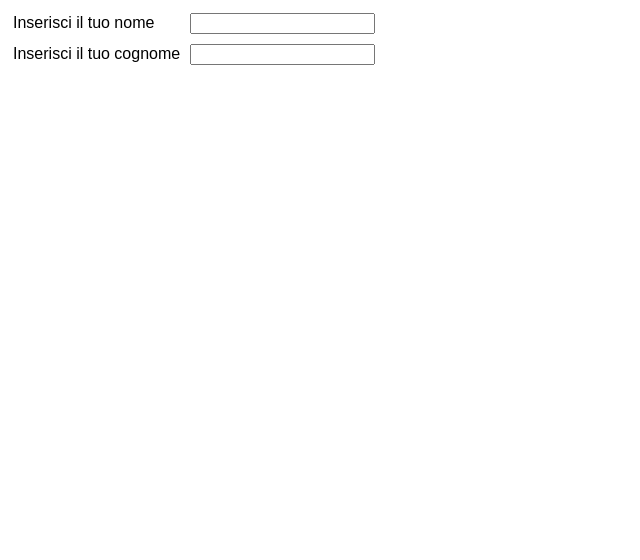
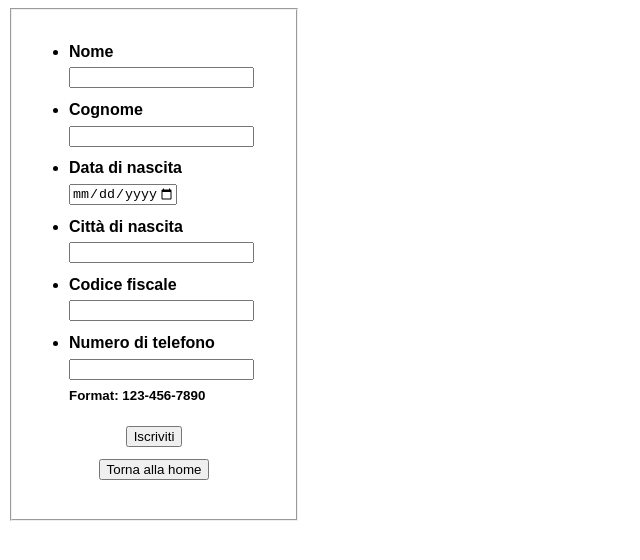
Before and after one commit to Giacca87/FrontEnd, a plain HTML site: page Lezione3/esercizio_form_pg2.html in a window 1280 px wide. Shown: the whole page, without its empty margins (0-640 px from the left). Drawn offline with Linux system fonts and the light colour scheme.

Commit message:
esercitazione_form

```diff
--- a/Lezione3/css/css_meet&eat.css
+++ b/Lezione3/css/css_meet&eat.css
@@ -10,9 +10,8 @@ span.piattaforma_social {
 
 .form_css {
     padding: 5px;
-    display: table;
     font-family: Arial, Helvetica, sans-serif;
-
+    font-weight: bold;
 }
 
 div.form_css {
@@ -21,10 +20,8 @@ div.form_css {
 
 label,
 input {
-    display: table-cell;
-    margin-bottom: 10px;
+    display: flex;
+    align-items: flex-start;
+    margin-bottom: 15px;
+    margin: 0.4rem 0;
 }
-
-label {
-    padding-right: 10px;
-}
--- a/Lezione3/esercizio_form_pg2.html
+++ b/Lezione3/esercizio_form_pg2.html
@@ -9,17 +9,58 @@
 </head>
 
 <body>
-    <form action="" method="get" class="form_css">
-        <div class="form_css">
-            <label for="name">Inserisci il tuo nome </label>
-            <input type="text" name="name" id="name" pattern="[A-Za-z]*" required>
-        </div>
+    <fieldset style="width: 260px;">
+        <form action="" method="get" class="form_css">
+            <ul>
+                <li>
+                    <div class="form_css">
+                        <label for="name">Nome </label>
+                        <input type="text" name="name" id="name">
+                    </div>
+                </li>
+                <li>
+                    <div class="form_css">
+                        <label for="cognome">Cognome</label>
+                        <input type="text" name="cognome" id="cognome">
+                    </div>
+                </li>
+                <li>
+                    <div class="form_css">
+                        <label for="nascita">Data di nascita</label>
+                        <input type="date" name="nascita" id="data_di_nascita" value="" max="2005-01-01">
+                    </div>
+                </li>
+                <li>
+                    <div class="form_css">
+                        <label for="città_di_nascita">Città di nascita</label>
+                        <input type="text" name="città_di_nascita" id="città_di_nascita">
+                    </div>
+                </li>
+                <li>
+                    <div class="form_css">
+                        <label for="codice_fiscale">Codice fiscale</label>
+                        <input type="text" name="codice_fiscale" id="codice_fiscale"
+                            pattern="^[A-Z a-z]{6}\d{2}[A-Z a-z]\d{2}[A-Z a-z]\d{3}[A-Z a-z]$" required>
+                    </div>
+                </li>
+                <li>
+                    <div class="form_css">
+                        <label for="numero_telefonico">Numero di telefono</label>
+                        <input type="tel" name="numero_telefonico" id="numero_telefonico"
+                            pattern="[0-9]{3}-[0-9]{3}-[0-9]{4}" required>
+                        <small>Format: 123-456-7890</small>
+                    </div>
+                </li>
+            </ul>
+            <div style="display: flex; justify-content: center;"><input type="submit" value="Iscriviti"></div>
 
-        <div class="form_css">
-            <label for="name">Inserisci il tuo cognome</label>
-            <input type="text" name="name" id="name" pattern="[A-Za-z]*" required>
-        </div>
-    </form>
+        </form>
+        <div style="display: flex; justify-content: center; height: 50px; margin: 0;"> <a href="esercizio_form.html">
+                <button>Torna alla home</button>
+                <!-- serve per cambiare pagina-->
+            </a></div>
+    </fieldset>
+
 </body>
 
 </html>
```
Also changed, not shown: Lezione3/esercizio_form.html (+0 -1 lines).
